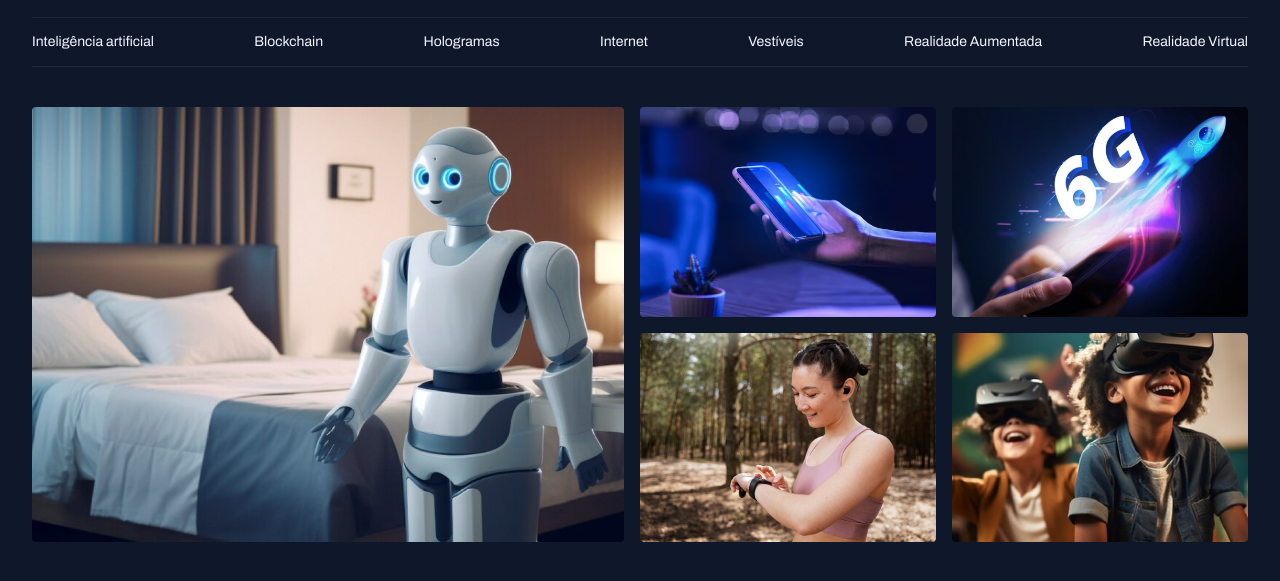
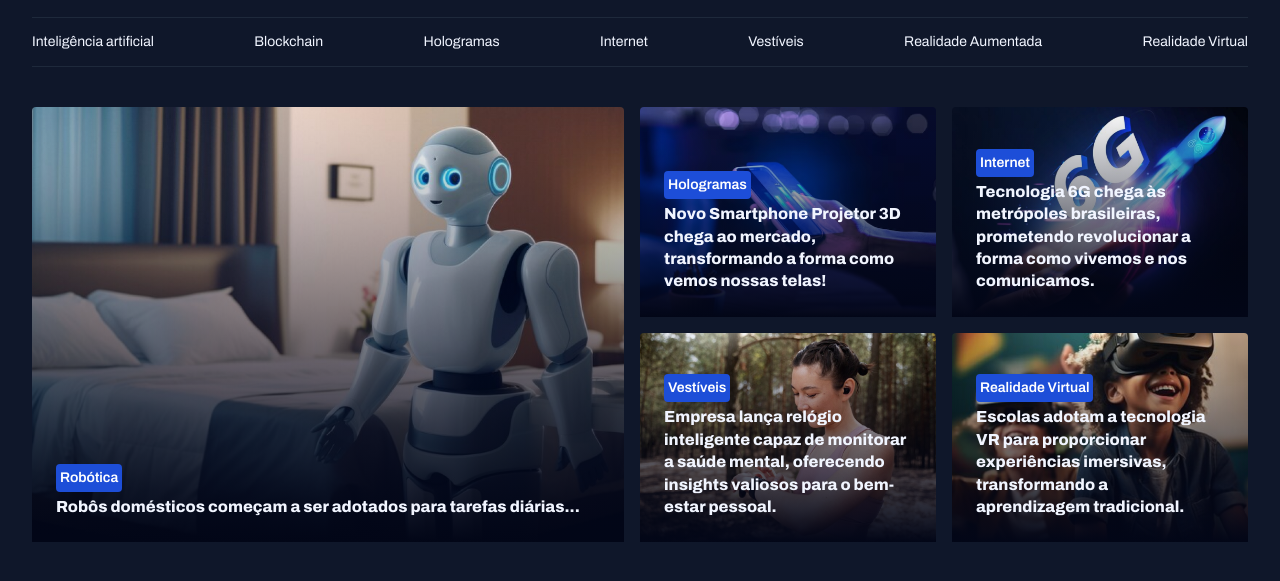
Before and after one commit to realisacnovaes/TechNews, a plain HTML site: page index.html in a window 1280 px wide. Shown: the part 55-636 px from the top of the page. Drawn offline with Linux system fonts and the light colour scheme.

Commit message:
- Finalizado a seção Destaque

```diff
--- a/assets/css/global.css
+++ b/assets/css/global.css
@@ -38,9 +38,13 @@ span { font: 600 .875rem/1.45 var(--ff-archivo);}
 p { font: 400 .875rem/1.45 var(--ff-archivo);}
 
 .tag {
+    display: inline-block;
+
     background-color: var(--brand-color-dark);
+    color: #FFF;
+
     padding: .25rem;
-    color: #FFF;
+    border-radius: 4px;
 }
 
 a {
--- a/assets/css/main.css
+++ b/assets/css/main.css
@@ -9,3 +9,32 @@ main {
         border-radius: 4px;
     }
 }
+
+.card {
+    position: relative;
+    overflow: hidden;
+
+    &::before {
+        content: "";
+        position: absolute;
+        top: 50%;
+        inset: 0;
+
+        background: linear-gradient(
+            180deg,
+            transparent 0%,
+            #020617 100%
+        );
+    }
+
+    figcaption {
+        position: absolute;
+        bottom: 0;
+
+        padding: 1.5rem;
+
+        & span {
+            margin-bottom: 4px;
+        }
+    }
+}
--- a/index.html
+++ b/index.html
@@ -38,23 +38,50 @@
 
     <main class="container">
         <section id="featured" class="grid grid-type gap-1">
-            <div>
+
+            <figure class="card">
                 <img src="assets/images/Image 01.png" alt="Robos domésticos começam a ser adotados para tarefas diárias">
-            </div>
+                <figcaption>
+                    <span class="tag">Robótica</span>
+                    <h2>Robôs domésticos começam a ser adotados para tarefas diárias...</h2>
+                </figcaption>
+            </figure>
+
             <div class="grid grid-col-2 gap-1">
-                <div>
+                <figure class="card">
                     <img src="assets/images/Image 02.png" alt="">
-                </div>
 
-                <div>
+                    <figcaption>
+                        <span class="tag">Hologramas</span>
+                        <h2>Novo Smartphone Projetor 3D chega ao mercado, transformando a forma como vemos nossas telas!</h2>
+                    </figcaption>
+                </figure class="card">
+
+                <figure class="card">
                     <img src="assets/images/Image 03.png" alt="">
-                </div>
-                <div>
+
+                    <figcaption>
+                        <span class="tag">Internet</span>
+                        <h2>Tecnologia 6G chega às metrópoles brasileiras, prometendo revolucionar a forma como vivemos e nos comunicamos.</h2>
+                    </figcaption>
+                </figure class="card">
+                <figure class="card">
                     <img src="assets/images/Image 04.png" alt="">
-                </div>
-                <div>
+
+                    <figcaption>
+                        <span class="tag">Vestíveis</span>
+                        <h2>Empresa lança relógio inteligente capaz de monitorar a saúde mental, oferecendo insights valiosos para o bem-estar pessoal.
+                        </h2>
+                    </figcaption>
+                </figure class="card">
+                <figure class="card">
                     <img src="assets/images/Image 05.png" alt="">
-                </div>
+
+                    <figcaption>
+                        <span class="tag">Realidade Virtual</span>
+                        <h2>Escolas adotam a tecnologia VR para proporcionar experiências imersivas, transformando a aprendizagem tradicional.</h2>
+                    </figcaption>
+                </figure class="card">
             </div>
         </section>
     </main>
```
